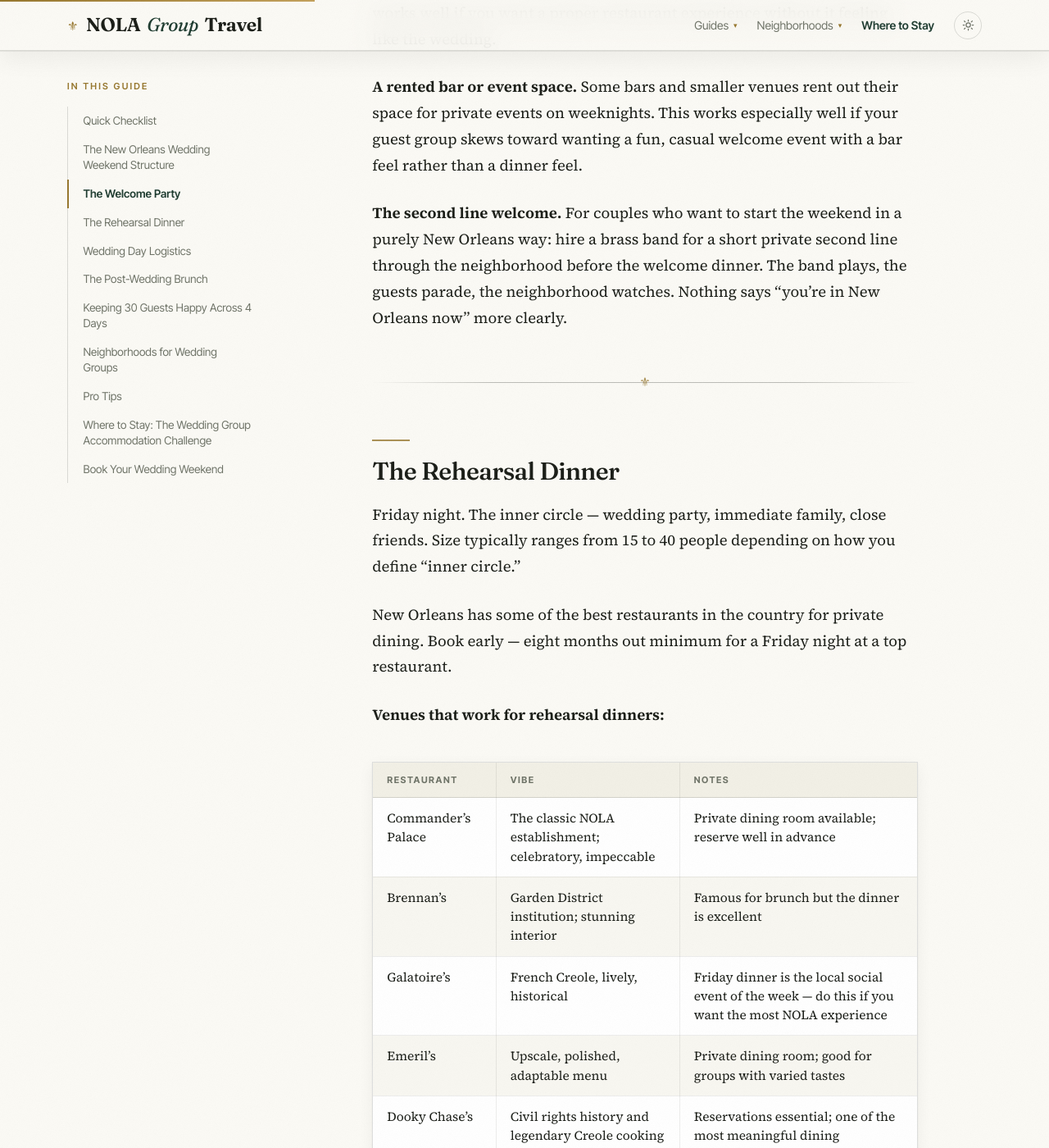
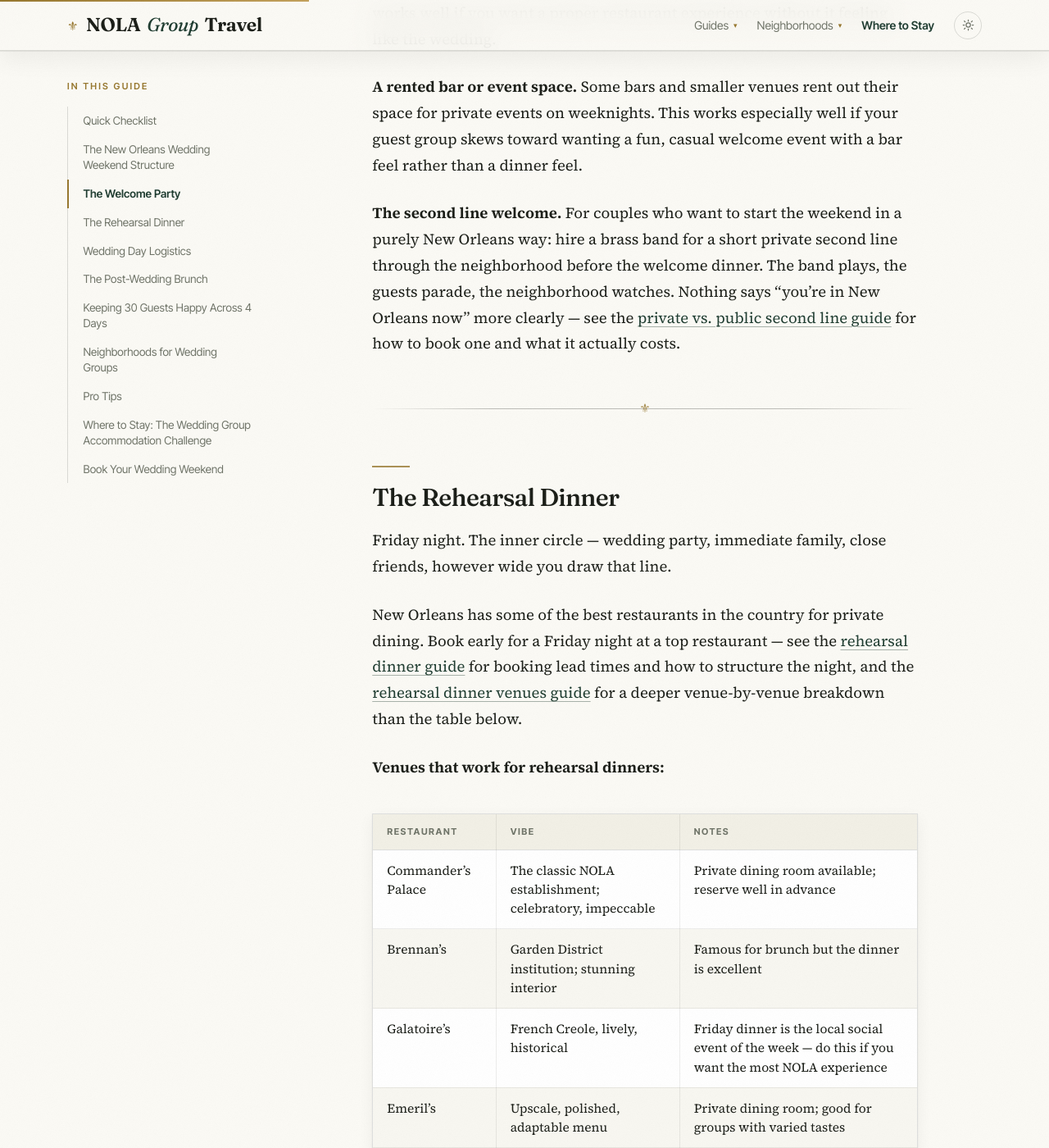
Before and after one commit to sjworth-dev/nola-group-travel, a Jekyll site: the page built from _guides/wedding-weekend-guide.md, in a window 1280 px wide and 1400 px high, scrolled down 3325 px. Shown: the whole window at 82% size. Built offline with Jekyll 4.4.1, drawn with Linux system fonts in a browser that asks for light colours; some of the changed text lies outside the part shown.

Commit message:
seo: interlink wedding weekend guide to related guides
Wove in links to the rehearsal dinner, rehearsal dinner venues,
second line, eve-of-wedding, and wedding day-of guides — five newer
pages that split off this one's sections but never linked back.

```diff
--- a/_guides/wedding-weekend-guide.md
+++ b/_guides/wedding-weekend-guide.md
@@ -56,15 +56,15 @@ Keep it low-key. It's not the wedding. It doesn't need a DJ, a seating chart, or
 
 **A rented bar or event space.** Some bars and smaller venues rent out their space for private events on weeknights. This works especially well if your guest group skews toward wanting a fun, casual welcome event with a bar feel rather than a dinner feel.
 
-**The second line welcome.** For couples who want to start the weekend in a purely New Orleans way: hire a brass band for a short private second line through the neighborhood before the welcome dinner. The band plays, the guests parade, the neighborhood watches. Nothing says "you're in New Orleans now" more clearly.
+**The second line welcome.** For couples who want to start the weekend in a purely New Orleans way: hire a brass band for a short private second line through the neighborhood before the welcome dinner. The band plays, the guests parade, the neighborhood watches. Nothing says "you're in New Orleans now" more clearly — see the [private vs. public second line guide](/guides/nola-group-private-second-line-vs-public-guide/) for how to book one and what it actually costs.
 
 ---
 
 ## The Rehearsal Dinner
 
-Friday night. The inner circle — wedding party, immediate family, close friends. Size typically ranges from 15 to 40 people depending on how you define "inner circle."
+Friday night. The inner circle — wedding party, immediate family, close friends, however wide you draw that line.
 
-New Orleans has some of the best restaurants in the country for private dining. Book early — eight months out minimum for a Friday night at a top restaurant.
+New Orleans has some of the best restaurants in the country for private dining. Book early for a Friday night at a top restaurant — see the [rehearsal dinner guide](/guides/nola-group-rehearsal-dinner-guide/) for booking lead times and how to structure the night, and the [rehearsal dinner venues guide](/guides/nola-group-wedding-rehearsal-dinner-venues/) for a deeper venue-by-venue breakdown than the table below.
 
 **Venues that work for rehearsal dinners:**
 
@@ -76,15 +76,15 @@ New Orleans has some of the best restaurants in the country for private dining.
 | Emeril's | Upscale, polished, adaptable menu | Private dining room; good for groups with varied tastes |
 | Dooky Chase's | Civil rights history and legendary Creole cooking | Reservations essential; one of the most meaningful dining experiences in the South |
 
-**After the rehearsal dinner:** This is when Frenchmen Street becomes relevant. The wedding party and any guests who are still standing can make the walk or Uber to Frenchmen Street for a more casual late night. Set no expectations and see where it goes. This informal late-night is often the most remembered part of the weekend.
+**After the rehearsal dinner:** This is when Frenchmen Street becomes relevant. The wedding party and any guests who are still standing can make the walk or Uber to Frenchmen Street for a more casual late night. Set no expectations and see where it goes. This informal late-night is often the most remembered part of the weekend — see the [eve-of-wedding guide](/guides/nola-group-eve-of-wedding-guide/) for how to keep it loose without anyone overdoing it the night before the ceremony.
 
 ---
 
 ## Wedding Day Logistics
 
-The couple has a venue coordinator. But the venue coordinator is managing the venue — not the 25 guests who need to get from their accommodations to the ceremony and then to the reception.
+The couple has a venue coordinator. But the venue coordinator is managing the venue — not the guests who need to get from their accommodations to the ceremony and then to the reception.
 
-Assign this job to a non-couple point person before the wedding day.
+Assign this job to a non-couple point person before the wedding day — the [wedding weekend day-of guide](/guides/nola-group-wedding-weekend-day-of-guide/) covers what that role actually involves hour by hour.
 
 **Transportation:**
 
```
